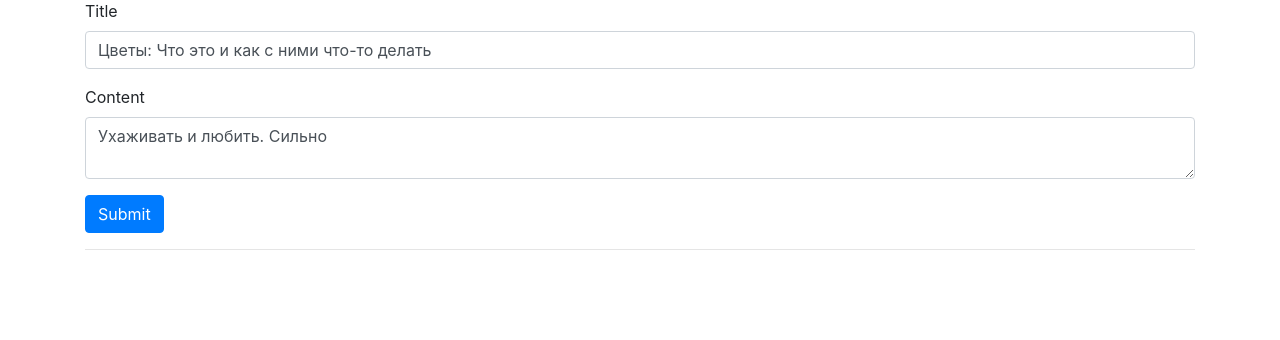
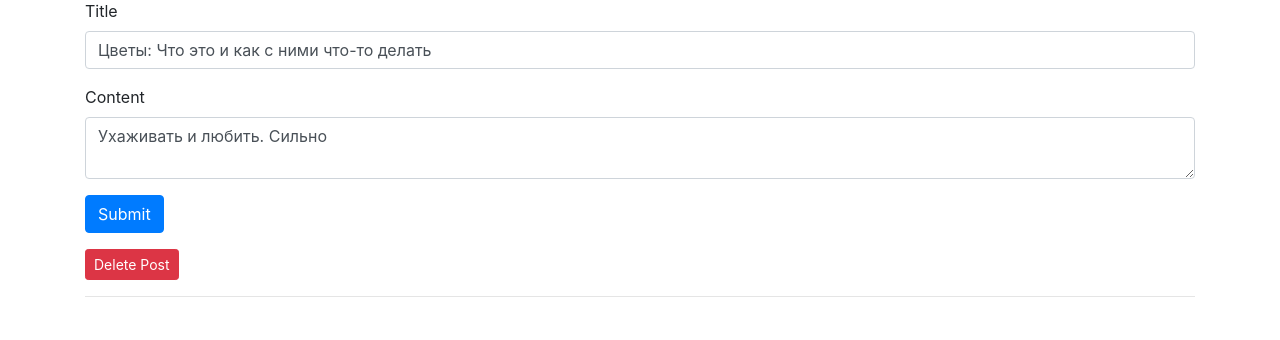
Before and after one commit to ShwarzeWolf/flowerBlog, a Flask app: page /1/edit in a window 1280 px wide. Shown: the part 113-453 px from the top of the page. Run offline with Flask 2, Linux system fonts and the light colour scheme; data comes from the database, SQL or seed files in the repository; both versions use the stored data as it was after the commit; some libraries are stand-ins or nearby versions.

Commit message:
now posts could be deleted

```diff
--- a/app.py
+++ b/app.py
@@ -81,5 +81,16 @@ def edit(id):
     return render_template('edit.html', post=post)
 
 
+@app.route('/<int:id>/delete', methods=('POST',))
+def delete(id):
+    post = get_post(id)
+    conn = get_db_connection()
+    conn.execute('DELETE FROM posts WHERE id = ?', (id,))
+    conn.commit()
+    conn.close()
+    flash('"{}" was successfully deleted!'.format(post['title']))
+    return redirect(url_for('draw_main_page'))
+
+
 if __name__ == '__main__':
     app.run()
--- a/templates/edit.html
+++ b/templates/edit.html
@@ -21,5 +21,12 @@
         <button type="submit" class="btn btn-primary">Submit</button>
     </div>
 </form>
+    <form action="{{ url_for('delete', id=post['id']) }}" method="POST">
+    <input type="submit" value="Delete Post"
+            class="btn btn-danger btn-sm"
+            onclick="return confirm('Are you sure you want to delete this post?')">
+</form>
 <hr>
+
+
 {% endblock %}
--- a/templates/index.html
+++ b/templates/index.html
@@ -7,6 +7,9 @@
             <h2>{{ post['title'] }}</h2>
         </a>
         <span class="badge badge-primary">{{ post['created'] }}</span>
+        <a href="{{ url_for('edit', id=post['id']) }}">
+            <span class="badge badge-warning">Edit</span>
+        </a>
         <hr>
     {% endfor %}
 {% endblock %}
--- a/templates/post.html
+++ b/templates/post.html
@@ -2,6 +2,10 @@
 
 {% block content %}
     <h2>{% block title %} {{ post['title'] }} {% endblock %}</h2>
+    <a href="{{ url_for('edit', id=post['id']) }}">
+            <span class="badge badge-warning">Edit</span>
+        </a>
     <span class="badge badge-primary">{{ post['created'] }}</span>
     <p>{{ post['content'] }}</p>
+
 {% endblock %}
```
Also changed, not shown: database.db.
